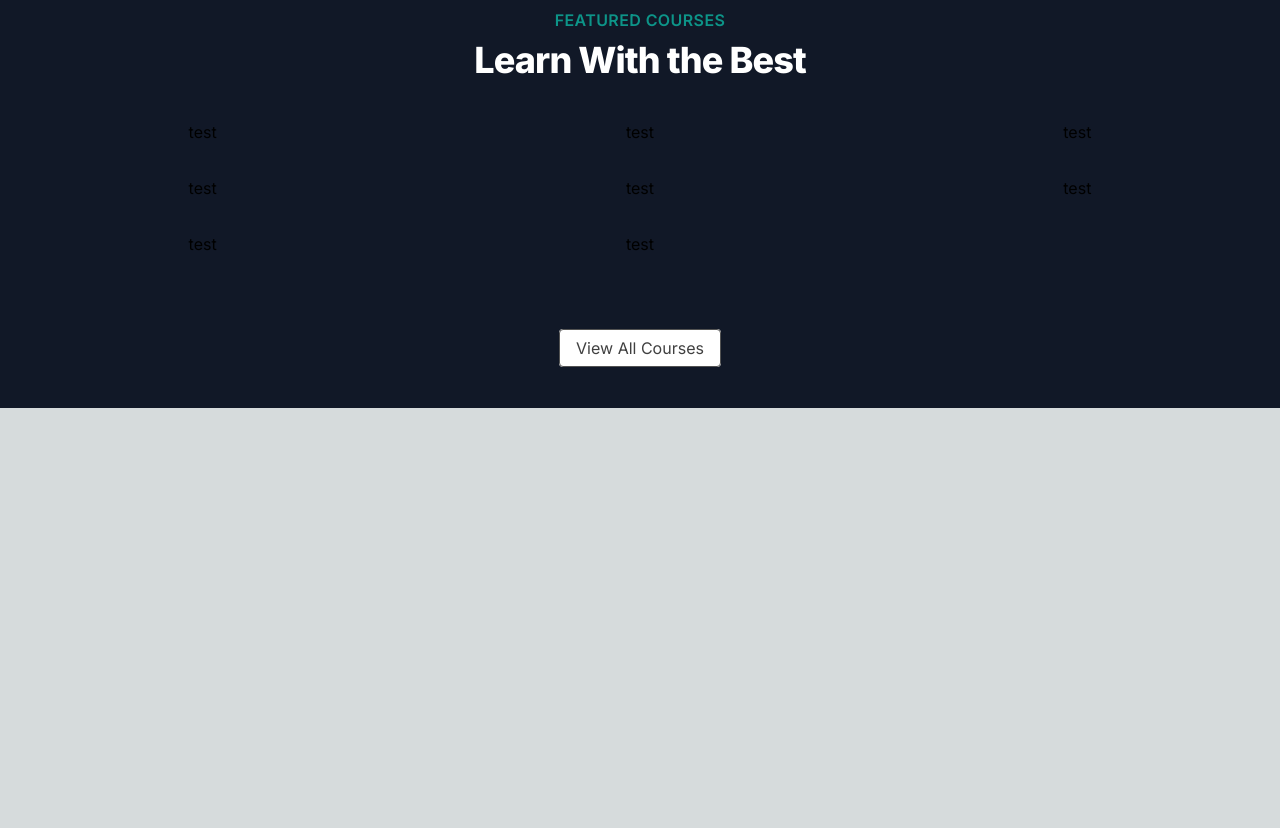
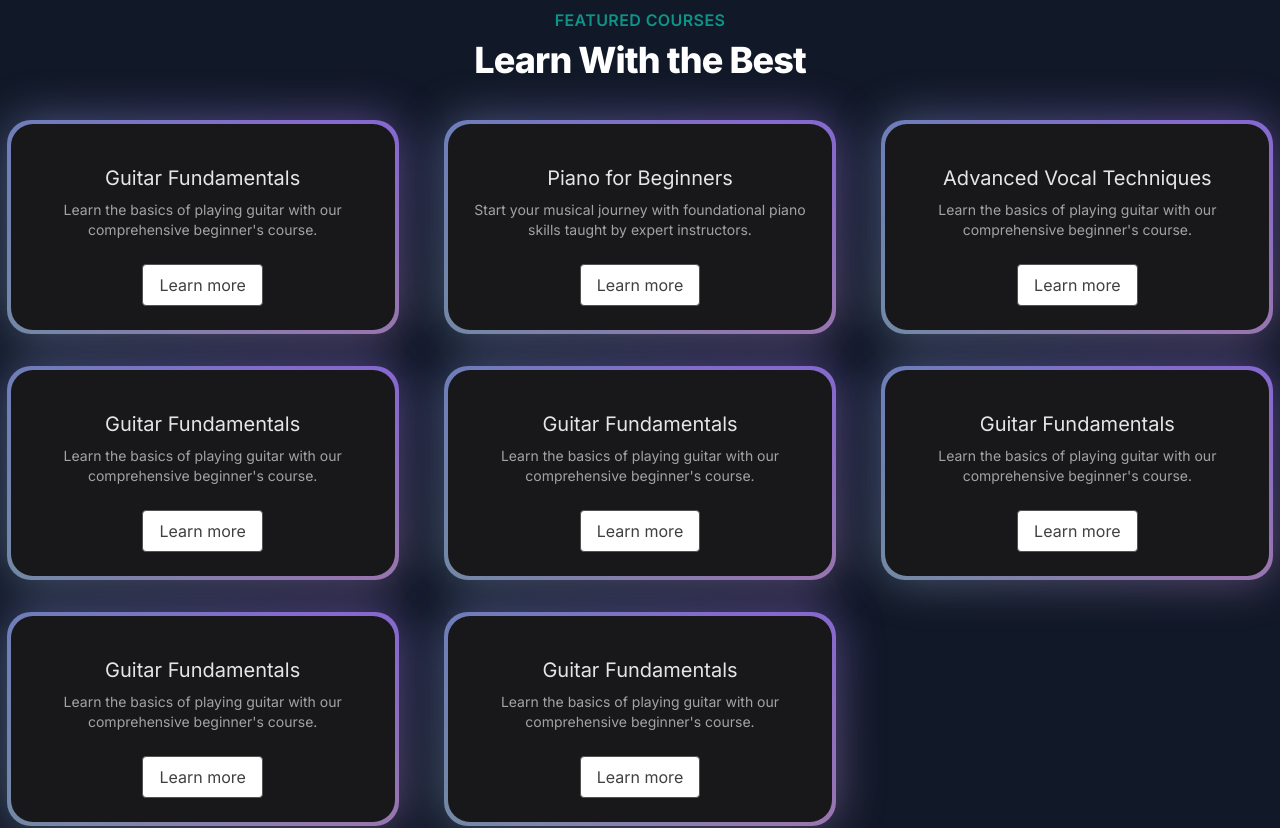
Before and after one commit to ashutosh-naik/music-nextjs-app, a Next.js app: page / in a window 1280 px wide. Shown: the part 680-1508 px from the top of the page. Before the commit the page ends 1088 px from the top, so only its background shows below. Built offline with nearby package versions, Linux system fonts and the light colour scheme.

Commit message:
Building featured Card section

```diff
--- a/src/components/FeaturedCourses.tsx
+++ b/src/components/FeaturedCourses.tsx
@@ -1,6 +1,8 @@
+"use client";
 import React from "react";
 import courseData from "../data/music_courses.json";
 import Link from "next/link";
+import { BackgroundGradient } from "./ui/background-gradient";
 
 interface Course {
   id: number;
@@ -34,7 +36,22 @@
         <div className="grid grid-cols-1 sm:grid-cols-2 lg:grid-cols-3 gap-8 justify-center">
           {featuredCourses.map((course: Course) => (
             <div key={course.id} className="flex justify-center">
-              test
+              <BackgroundGradient className="flex flex-col rounded-[22px] max-w-sm bg-white dark:bg-zinc-900 overflow-hidden h-full">
+                <div className="p-4 sm:p-6 flex flex-col items-center text-center flex-grow">
+                  <p className="text-lg sm:text-xl text-black mt-4 mb-2 dark:text-neutral-200">
+                    {course.title}
+                  </p>
+                  <p className="text-sm text-neutral-600 dark:text-neutral-400 flex-grow">
+                    {course.description}
+                  </p>
+                  <Link
+                    href={`/courses/${course.slug}`}
+                    className="mt-6 px-4 py-2 rounded border border-neutral-600 text-neutral-700 bg-white hover:bg-gray-100 transition duration-200"
+                  >
+                    Learn more
+                  </Link>
+                </div>
+              </BackgroundGradient>
             </div>
           ))}
         </div>
```
